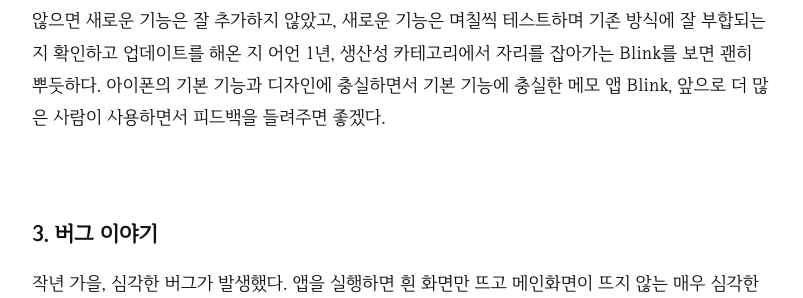
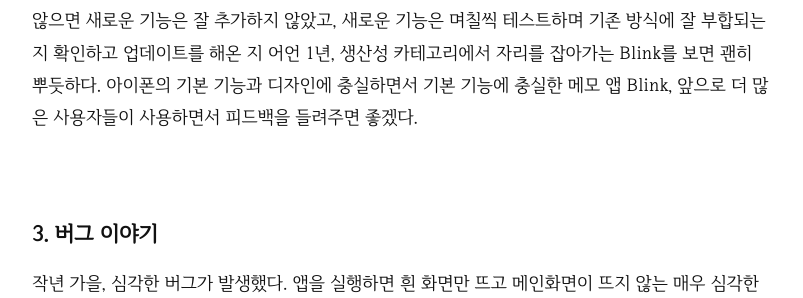
Before and after one commit to MijeongJeon/mijeongjeon.github.io, a Jekyll site: the page built from _posts/2018-04-05-Blink_app_story.md, in a window 1280 px wide and 900 px high, scrolled down 15349 px. Shown: the part 284-582 px from the top of the window, without its empty margins (238-1041 px from the left). Built offline with Jekyll 4.4.1, drawn with Linux system fonts in a browser that asks for light colours; comment, search, counter and statistics services are not loaded; some of the changed text lies outside the part shown.

Commit message:
Update Post

```diff
--- a/_posts/2018-04-05-Blink_app_story.md
+++ b/_posts/2018-04-05-Blink_app_story.md
@@ -185,7 +185,7 @@
 <br />
 
 
-간단하게 입력하고 손쉽게 완료할 수 있는 기본 컨셉을 해치지 않기 위해서 정말 필요하다고 생각되지 않으면 새로운 기능은 잘 추가하지 않았고, 새로운 기능은 며칠씩 테스트하며 기존 방식에 잘 부합되는지 확인하고 업데이트를 해온 지 어언 1년, 생산성 카테고리에서 자리를 잡아가는 Blink를 보면 괜히 뿌듯하다. 아이폰의 기본 기능과 디자인에 충실하면서 기본 기능에 충실한 메모 앱 Blink, 앞으로 더 많은 사람이 사용하면서 피드백을 들려주면 좋겠다.
+간단하게 입력하고 손쉽게 완료할 수 있는 기본 컨셉을 해치지 않기 위해서 정말 필요하다고 생각되지 않으면 새로운 기능은 잘 추가하지 않았고, 새로운 기능은 며칠씩 테스트하며 기존 방식에 잘 부합되는지 확인하고 업데이트를 해온 지 어언 1년, 생산성 카테고리에서 자리를 잡아가는 Blink를 보면 괜히 뿌듯하다. 아이폰의 기본 기능과 디자인에 충실하면서 기본 기능에 충실한 메모 앱 Blink, 앞으로 더 많은 사용자들이 사용하면서 피드백을 들려주면 좋겠다.
 <br />
 <br />
 <br />
```
